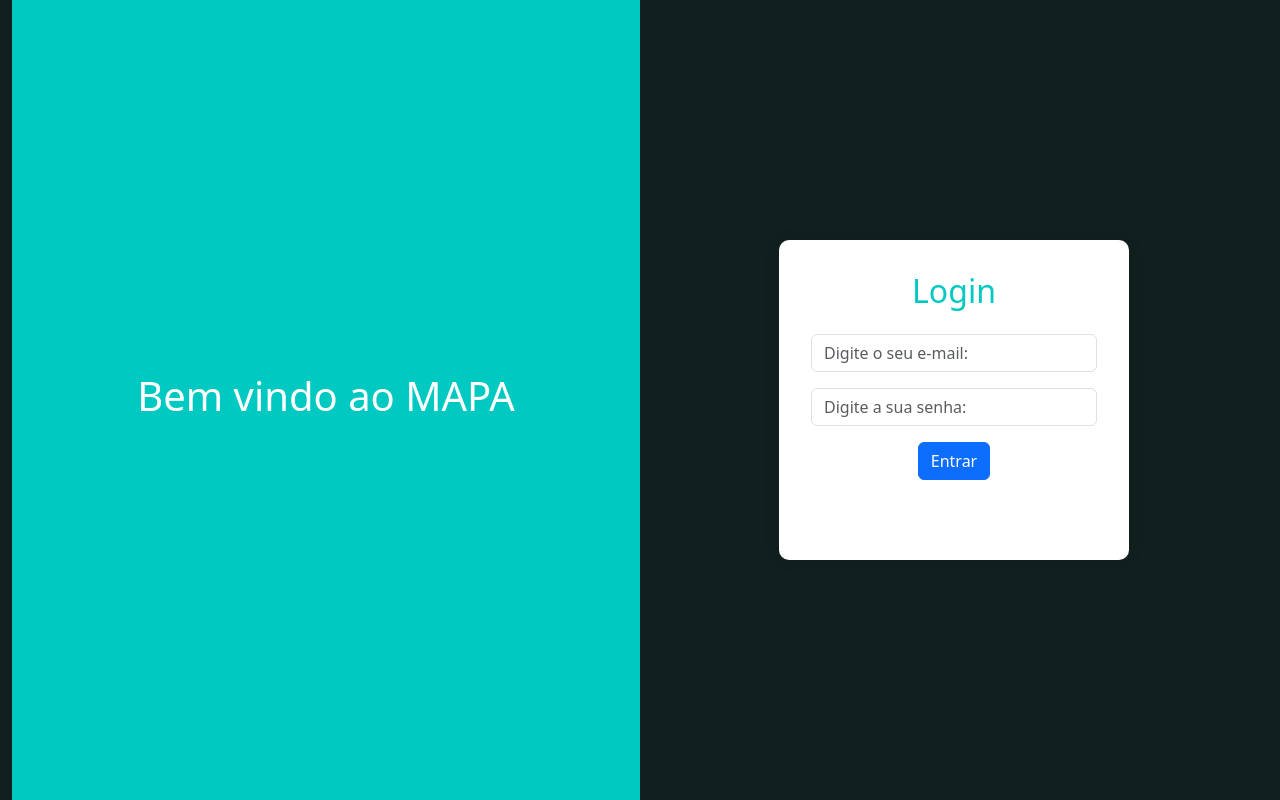
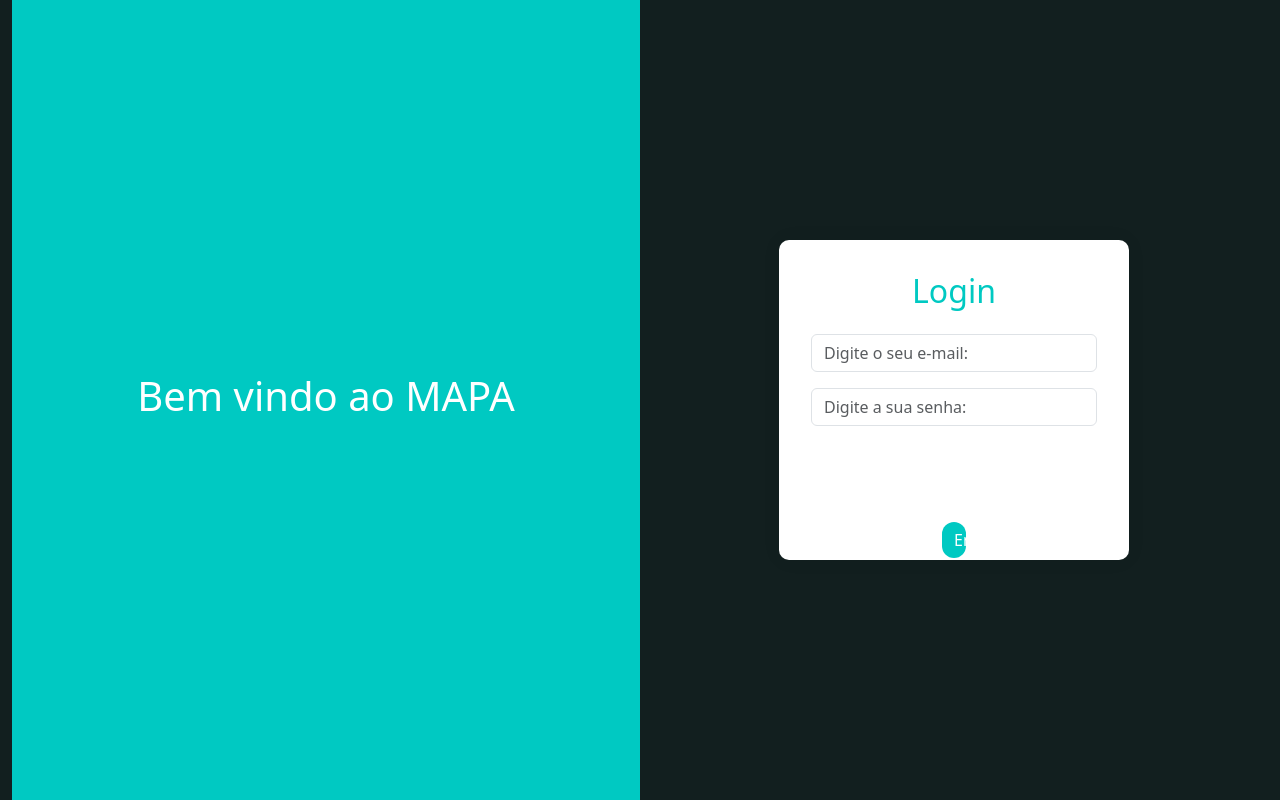
Before and after one commit to analicedantas/MAPA, a PHP site: page / in a window 1280 px wide. Run offline with PHP 8.4, Linux system fonts and the light colour scheme.

Commit message:
Update index.php

```diff
--- a/index.php
+++ b/index.php
@@ -71,7 +71,7 @@ if (isset($_POST['email'])) {
             margin: 2rem auto;
             text-align: center;
         }
-        .btn.btn-primary.w-100 {
+        .btn.btn-primary {
             background-color: rgba(0, 201, 194, 1);
             margin-top: 10vh;
             width: 10px;
```
